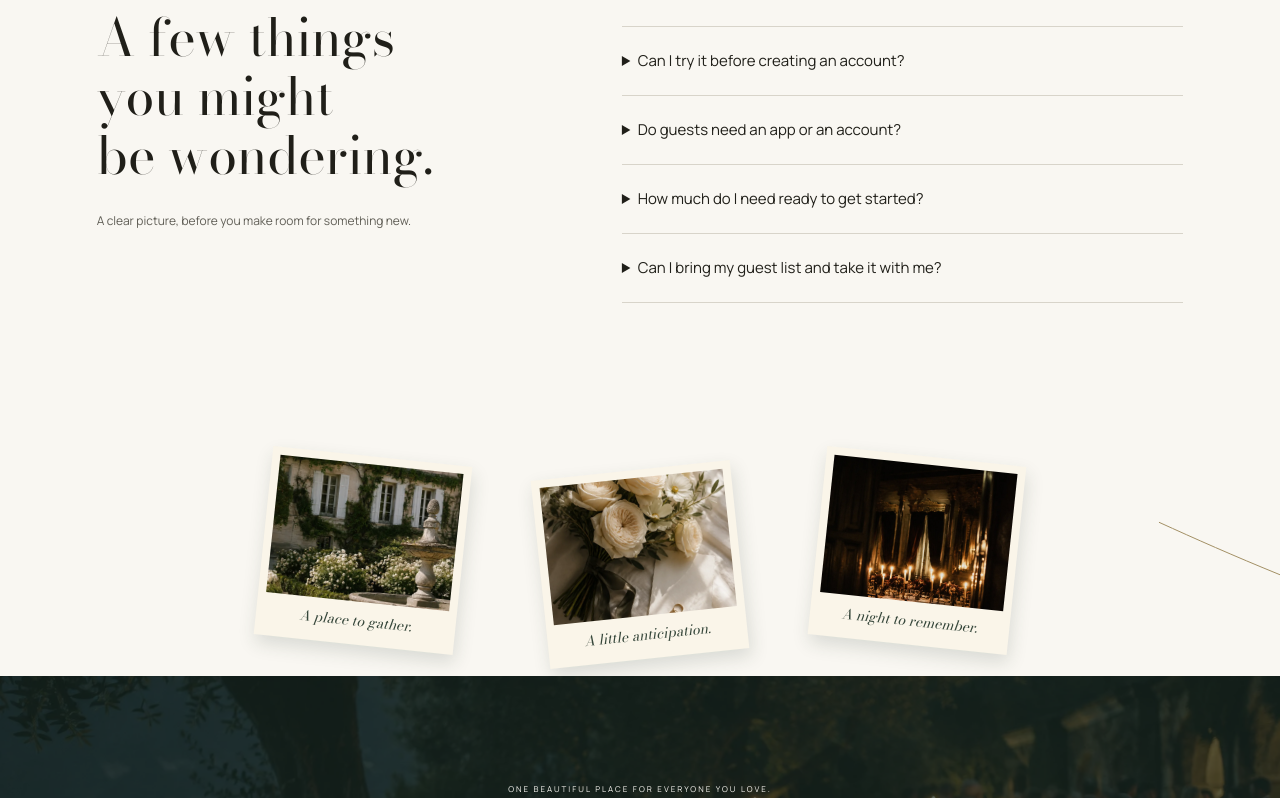
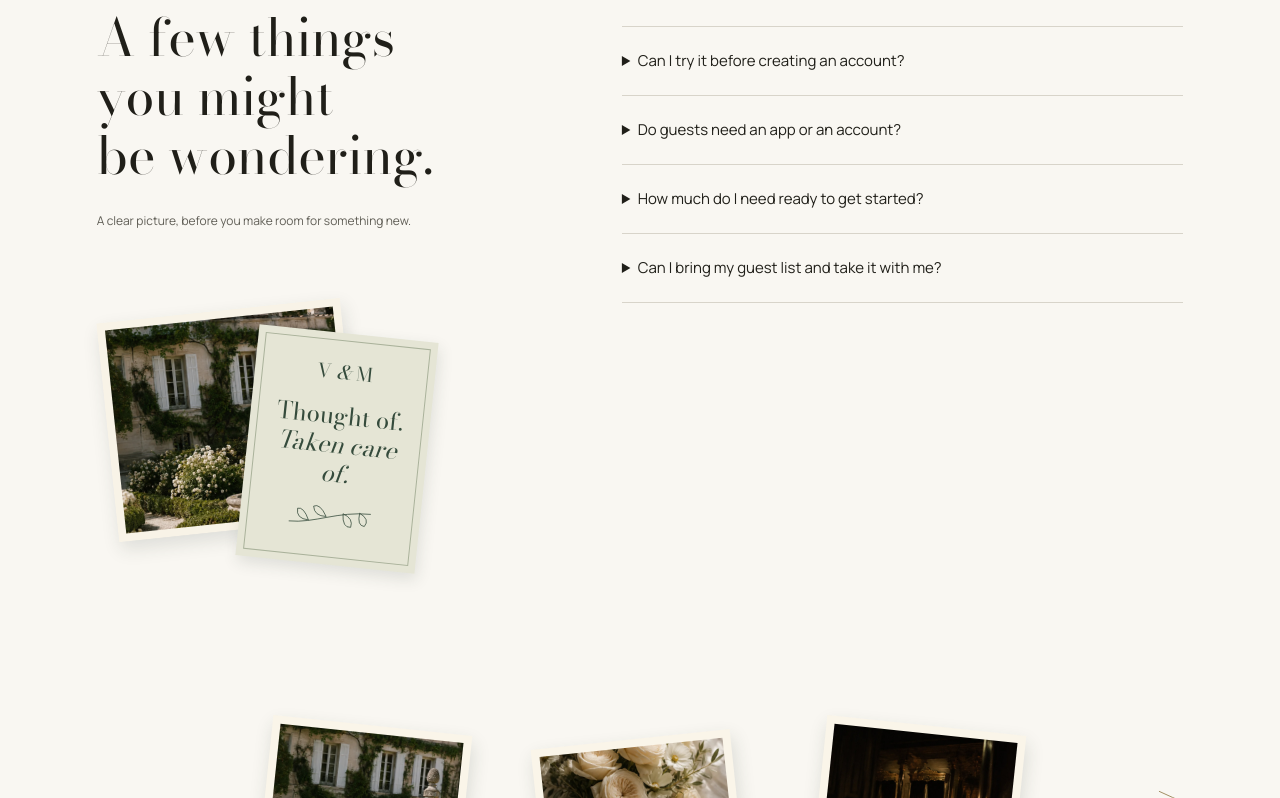
Before and after one commit to Aldo140/vow-motion, a Next.js app: page / in a window 1280 px wide. Shown: the part 7434-8232 px from the top of the page. Built offline with nearby package versions, Linux system fonts and the light colour scheme; no server answers; a web font is replaced by a local one.

Commit message:
Refine mobile landing layouts and add FAQ stationery

```diff
--- a/src/app/marketing-depth.css
+++ b/src/app/marketing-depth.css
@@ -1,4 +1,49 @@
 /* Photographic objects stay inside their own columns, clear of copy and controls. */
+.faq-keepsake {
+  position: relative;
+  width: min(100%, 330px);
+  margin: 48px 0 24px;
+  padding: 12px 75px 35px 10px;
+}
+.faq-keepsake > img {
+  width: 100%;
+  height: 220px;
+  object-fit: cover;
+  padding: 8px;
+  background: #f8f3e7;
+  rotate: -6deg;
+  box-shadow: 2px 8px 18px #273b3020;
+}
+.faq-paper-note {
+  position: absolute;
+  right: 0;
+  bottom: 0;
+  width: 180px;
+  padding: 25px 18px;
+  background: #e5e5d5;
+  outline: 1px solid #aab29b;
+  outline-offset: -8px;
+  rotate: 6deg;
+  text-align: center;
+  color: #354b3c;
+  box-shadow: 2px 6px 15px #273b3020;
+}
+.faq-paper-note > span {
+  font: 19px var(--serif);
+}
+.faq-paper-note strong {
+  display: block;
+  margin: 15px 0;
+  font: 24px/1.2 var(--serif);
+}
+.faq-paper-note svg {
+  width: 90px;
+  height: 30px;
+}
+.faq-paper-note path {
+  stroke: currentColor;
+  stroke-width: 1;
+}
 .paper-seam {
   position: relative;
   height: 66px;
@@ -206,6 +251,75 @@
   pointer-events: none;
 }
 @media (max-width: 768px) {
+  .marketing .world-tabs {
+    display: grid;
+    grid-template-columns: repeat(3, minmax(0, 1fr));
+    gap: 0 12px;
+    overflow: visible;
+    margin-top: 20px;
+  }
+  .marketing .world-tabs button {
+    min-width: 0;
+    min-height: 48px;
+    font-size: 15px;
+    text-align: left;
+  }
+  .marketing .world-tabs button span {
+    margin-left: 4px;
+  }
+  .marketing .collection-number {
+    position: static;
+    align-self: flex-start;
+    margin: 0 0 8px;
+  }
+  .marketing .collection-note h3 {
+    margin-top: 12px;
+  }
+  .marketing .collection-image {
+    min-height: 390px;
+  }
+  .marketing .collection-couple h3 {
+    font-size: clamp(36px, 10vw, 48px);
+  }
+  .marketing .product-feature-link,
+  .marketing .text-link {
+    min-height: 44px;
+    align-items: center;
+  }
+  .marketing .beginning-copy > .button,
+  .marketing .planner-section .button {
+    width: 100%;
+    justify-content: space-between;
+    white-space: normal;
+  }
+  .marketing .beginning-section {
+    gap: 35px;
+  }
+  .marketing .beginning-invitation > div {
+    font-size: clamp(35px, 10vw, 44px);
+  }
+  .marketing .beginning-still-life .beginning-invitation {
+    min-height: 360px;
+    padding-top: 35px;
+  }
+  .marketing .beginning-invitation > div {
+    margin-block: 24px;
+  }
+  .faq-keepsake {
+    width: 270px;
+    margin: 28px auto 16px;
+  }
+  .faq-keepsake > img {
+    height: 170px;
+  }
+  .faq-paper-note {
+    width: 160px;
+    padding: 20px 16px;
+  }
+  .faq-paper-note strong {
+    font-size: 20px;
+    white-space: nowrap;
+  }
   .marketing .invitation-editorial {
     grid-template-columns: 1fr 1fr;
     padding: 24px 8px 45px;
@@ -236,6 +350,29 @@
     width: 90px;
     right: -4px;
     bottom: 25px;
+  }
+}
+@media (max-width: 600px) {
+  .marketing .bridge-prints {
+    display: grid;
+    grid-template-columns: repeat(3, minmax(0, 1fr));
+    gap: 9px;
+    align-items: start;
+  }
+  .marketing .bridge-print {
+    width: 100%;
+    padding: 5px 5px 9px;
+  }
+  .marketing .bridge-print:nth-child(2) {
+    display: block;
+    margin-top: 32px;
+  }
+  .marketing .bridge-print figcaption {
+    font-size: 10px;
+    line-height: 1.3;
+  }
+  .marketing .memory-bridge {
+    padding-inline: 20px;
   }
 }
 .collection-mood-print {
--- a/src/components/marketing-offer.tsx
+++ b/src/components/marketing-offer.tsx
@@ -135,6 +135,24 @@ export function OfferQuestions({ planner = false }: { planner?: boolean }) {
         <p className="offer-note">
           A clear picture, before you make room for something new.
         </p>
+        {!planner && (
+          <div className="faq-keepsake depth-drift" aria-hidden="true">
+            <img src="/images/maison.webp" alt="" loading="lazy" />
+            <div className="faq-paper-note">
+              <span>
+                V <i>&amp;</i> M
+              </span>
+              <strong>
+                Thought of.
+                <br />
+                <i>Taken care of.</i>
+              </strong>
+              <svg viewBox="0 0 120 36" fill="none">
+                <path d="M6 28C40 28 70 8 114 8M32 24Q24 7 16 10Q15 24 32 24M55 17Q45 0 37 5Q39 18 55 17M77 11Q78 30 89 28Q92 16 77 11M99 8Q97 25 107 25Q114 15 99 8" />
+              </svg>
+            </div>
+          </div>
+        )}
       </div>
       <div className="offer-questions">
         {questions.map(([question, answer]) => (
```
